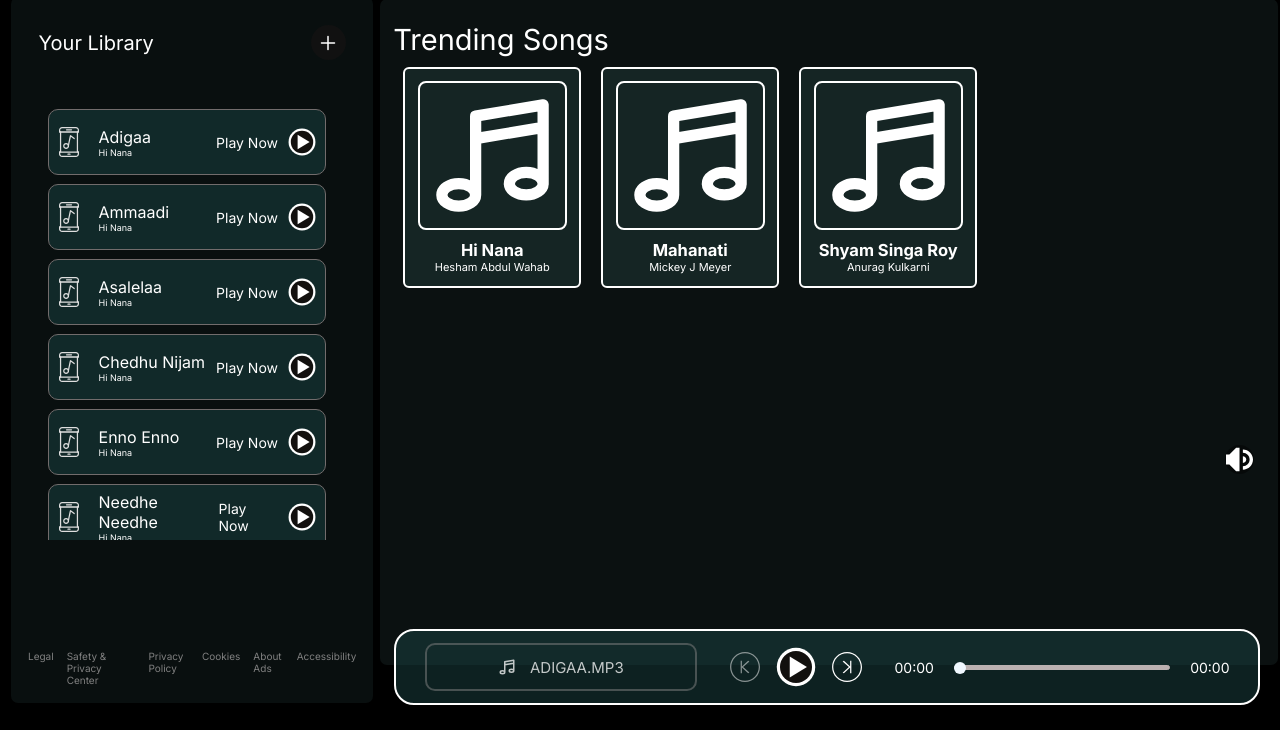
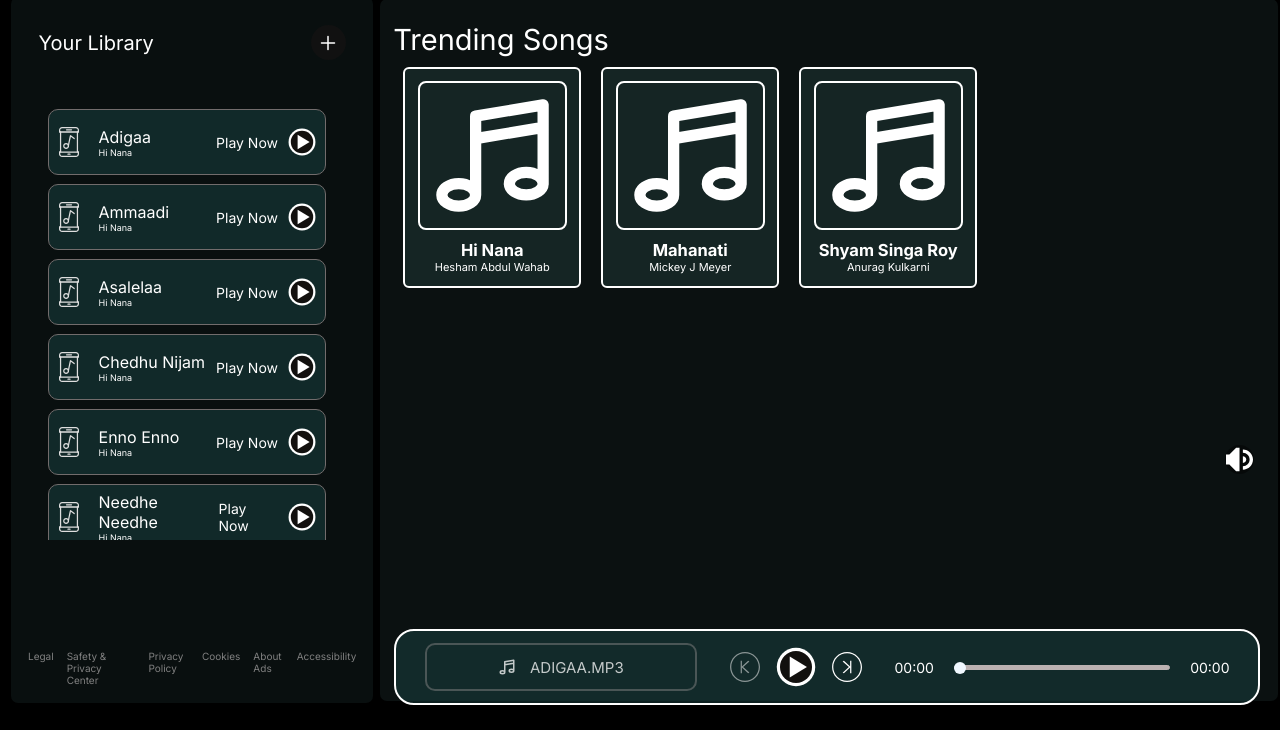
Before and after one commit to SiddareddyRajeshReddy/MySpotify-Clone, a plain HTML site: page index.html in a window 1280 px wide. Shown: the part 70-800 px from the top of the page. Drawn offline with Linux system fonts and the light colour scheme; some icons are missing.

Commit message:
For Vercel Deployment 4.0

```diff
--- a/css/style.css
+++ b/css/style.css
@@ -80,7 +80,7 @@ body {
     background-color: #22343454;
     margin-left: 7px;
     position: relative;
-    max-height: 80vh;
+    max-height: 100vh;
     padding: 13px;
     overflow-y: scroll;
 }
```
